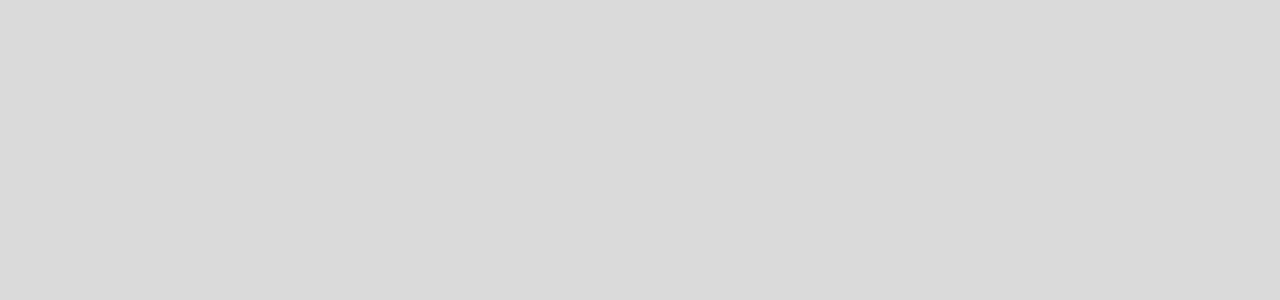
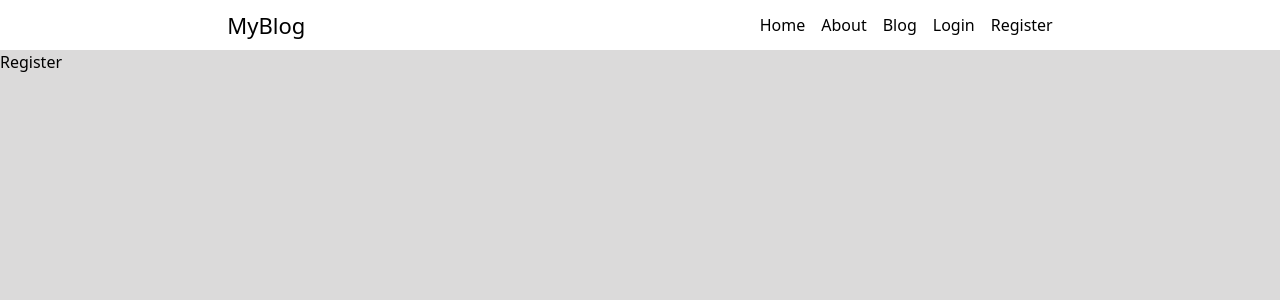
Before and after one commit to Tausif4171/Blog-App-MERN, a React (Create React App) app in the folder frontend/: page /register in a window 1280 px wide. Before the commit this address had no page. Shown: the top 300 px of the page. Built offline with nearby package versions, Linux system fonts and the light colour scheme.

Commit message:
login & register route setup ✅

```diff
--- a/frontend/src/App.tsx
+++ b/frontend/src/App.tsx
@@ -4,6 +4,8 @@ import Header from './components/Header';
 import { BrowserRouter as Router, Routes, Route } from 'react-router-dom';
 import Layout from './components/Layout';
 import Post from './components/Post';
+import Login from './components/Login';
+import Register from './components/Register';
 
 function App() {
   return (
@@ -12,7 +14,8 @@ function App() {
         <Routes>
           <Route path="/" element={<Layout />}>
             <Route index element={<Post />} />
-            <Route path='/about' element={<>about</>} />
+            <Route path='/login' element={<Login />} />
+            <Route path='/register' element={<Register />} />
           </Route>
         </Routes>
       </Router>
--- a/frontend/src/components/Header.tsx
+++ b/frontend/src/components/Header.tsx
@@ -8,10 +8,11 @@ function Header() {
                 <Link to={'/'} className='text-[22px]'>MyBlog</Link>
                 <nav>
                     <ul className='flex flex-row gap-4 text-[16px]'>
-                        <li>Home</li>
-                        <li>About</li>
-                        <li>Blog</li>
-                        <li>Contact</li>
+                        <Link to={'/'}><li>Home</li></Link>
+                        <Link to={'/'}><li>About</li></Link>
+                        <Link to={'/'}><li>Blog</li></Link>
+                        <Link to={'/login'}><li>Login</li></Link>
+                        <Link to={'/register'}><li>Register</li></Link>
                     </ul>
                 </nav>
             </header>
--- /dev/null
+++ b/frontend/src/components/Login.tsx
@@ -0,0 +1,9 @@
+import React from 'react'
+
+function Login() {
+  return (
+    <div>Login</div>
+  )
+}
+
+export default Login
--- /dev/null
+++ b/frontend/src/components/Register.tsx
@@ -0,0 +1,9 @@
+import React from 'react'
+
+function Register() {
+    return (
+        <div>Register</div>
+    )
+}
+
+export default Register
```
